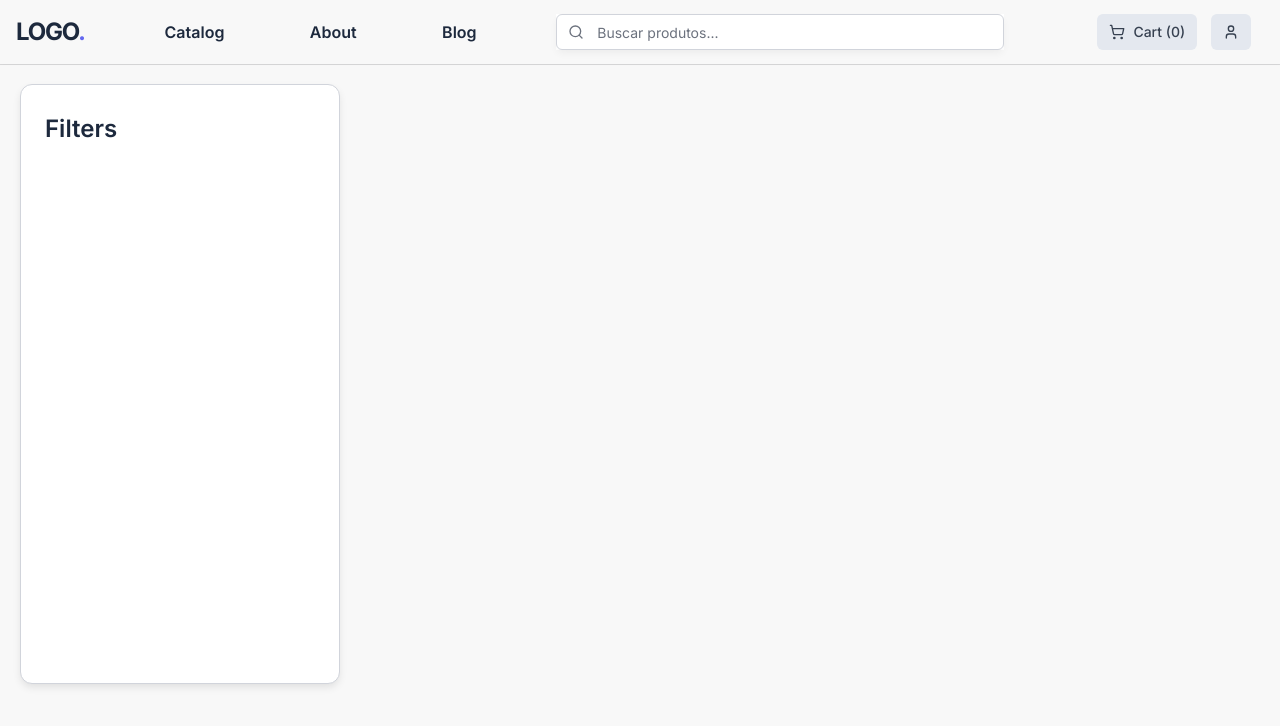
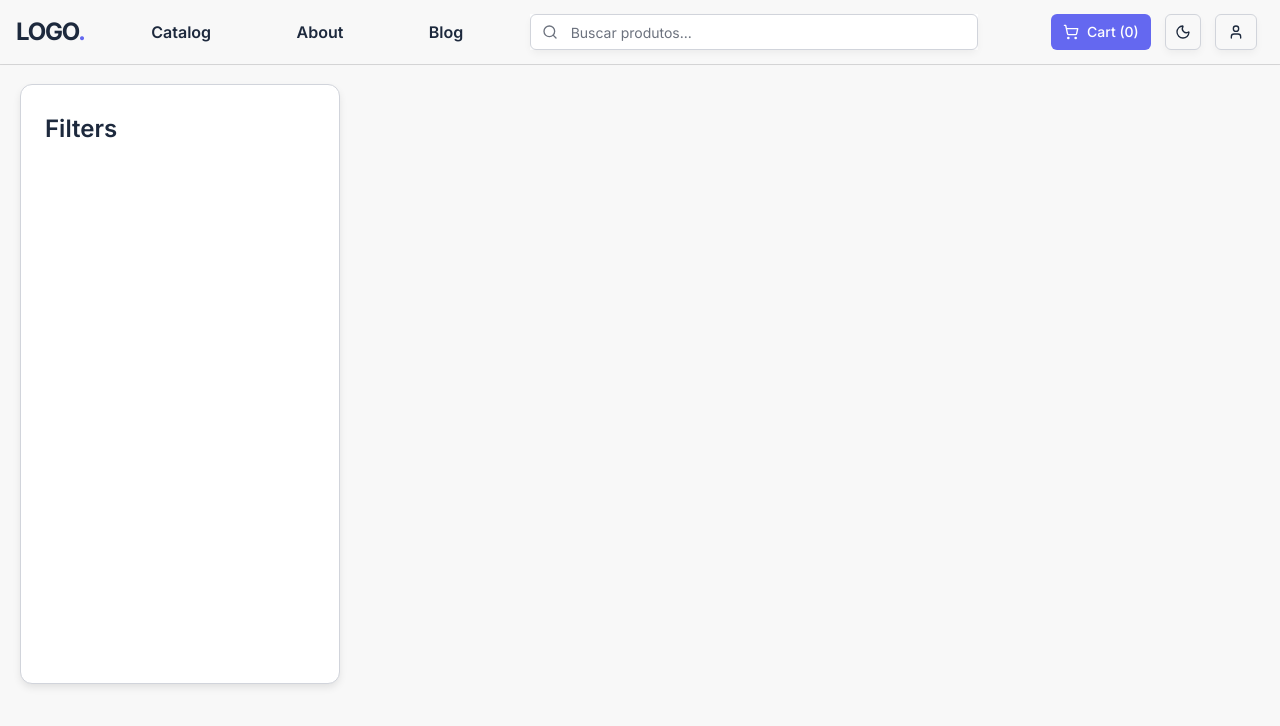
Before and after one commit to nicholas-sc-08/P_24_Ecommerce, a Next.js app: page /catalog in a window 1280 px wide. Shown: the top 726 px of the page. Built offline with nearby package versions, Linux system fonts and the light colour scheme.

Commit message:
feat: dark theme

```diff
--- a/package.json
+++ b/package.json
@@ -15,6 +15,7 @@
     "clsx": "^2.1.1",
     "lucide-react": "^0.562.0",
     "next": "16.1.0",
+    "next-themes": "^0.4.6",
     "react": "19.2.3",
     "react-dom": "19.2.3",
     "tailwind-merge": "^3.4.0"
--- a/src/app/catalog/page.tsx
+++ b/src/app/catalog/page.tsx
@@ -1,6 +1,6 @@
 "use client";
 
-import CatalogMenu from "@/components/ui/catalog-menu";
+import CatalogMenu from "@/components/catalog-menu";
 
 export default function page() {
 
--- a/src/app/layout.tsx
+++ b/src/app/layout.tsx
@@ -1,7 +1,8 @@
 import type { Metadata } from "next";
 import { Inter, Geist_Mono } from "next/font/google";
+import { ThemeProvider } from "@/components/theme-provider";
 import "./globals.css";
-import Header from "@/components/ui/header";
+import Header from "@/components/header";
 
 const inter = Inter({
   variable: "--font-inter",
@@ -24,12 +25,12 @@ export default function RootLayout({
   children: React.ReactNode;
 }>) {
   return (
-    <html lang="pt-br">
-      <body
-        className={`${inter.variable} ${geistMono.variable} font-sans antialiased`}
-      >
-        <Header/>
-        {children}
+<html lang="pt-br" suppressHydrationWarning>
+      <body className={`${inter.variable} ${geistMono.variable} font-sans antialiased`}>
+        <ThemeProvider>
+          <Header/>
+          {children}
+        </ThemeProvider>
       </body>
     </html>
   );
--- a/src/components/ui/catalog-menu.tsx
+++ b/src/components/catalog-menu.tsx
@@ -1,7 +1,7 @@
 "use client";
 
-import { Button } from "./button";
-import { Card, CardHeader, CardTitle } from "./card";
+import { Button } from "./ui/button";
+import { Card, CardHeader, CardTitle } from "./ui/card";
 
 export default function CatalogMenu() {
 
--- a/src/components/ui/header.tsx
+++ b/src/components/header.tsx
@@ -2,6 +2,7 @@ import { Search, ShoppingCart, User } from "lucide-react"; // npm install lucide
 import { Button } from "@/components/ui/button";
 import { Input } from "@/components/ui/input";
 import Link from "next/link";
+import ModeToggle from "./theme-button";
 
 export default function Header() {
     return (
@@ -25,9 +26,10 @@ export default function Header() {
                     <Input placeholder="Buscar produtos..." className="pl-10 focus-visible:ring-1 focus-visible:ring-4"/>
                 </div>
 
-                <div className="flex justify-evenly w-45">
-                    <Button variant="secondary" className="cursor-pointer"><ShoppingCart/> Cart (0)</Button>
-                    <Button variant="secondary" className="cursor-pointer"><User/></Button>
+                <div className="flex justify-around w-55">
+                    <Button variant="default" className="cursor-pointer"><ShoppingCart/> Cart (0)</Button>
+                    <ModeToggle/>
+                    <Button variant="outline" className="cursor-pointer"><User/></Button>
                 </div>
 
             </div>
--- /dev/null
+++ b/src/components/theme-button.tsx
@@ -0,0 +1,23 @@
+"use client"
+
+import { Moon, Sun } from "lucide-react"
+import { useTheme } from "next-themes"
+import { Button } from "@/components/ui/button"
+import { useEffect, useState } from "react"
+
+export default function ThemeToggle() {
+  const { theme, setTheme } = useTheme()
+  const [mounted, setMounted] = useState(false)
+
+  useEffect(() => {
+    setMounted(true)
+  }, [])
+
+  if (!mounted) return null
+
+  return (
+    <Button variant="outline" size="icon" onClick={() => setTheme(theme === "dark" ? "light" : "dark")} className="cursor-pointer">
+      {theme === "dark" ? <Sun /> : <Moon />}
+    </Button>
+  )
+}
--- /dev/null
+++ b/src/components/theme-provider.tsx
@@ -0,0 +1,21 @@
+"use client"
+
+import * as React from "react"
+import { ThemeProvider as NextThemesProvider } from "next-themes"
+
+export function ThemeProvider({
+  children,
+}: {
+  children: React.ReactNode
+}) {
+  return (
+    <NextThemesProvider
+      attribute="class"
+      defaultTheme="system"
+      enableSystem
+      disableTransitionOnChange
+    >
+      {children}
+    </NextThemesProvider>
+  )
+}
```
Also changed, not shown: 1 other file (tests, documents, lock files or other folders).
